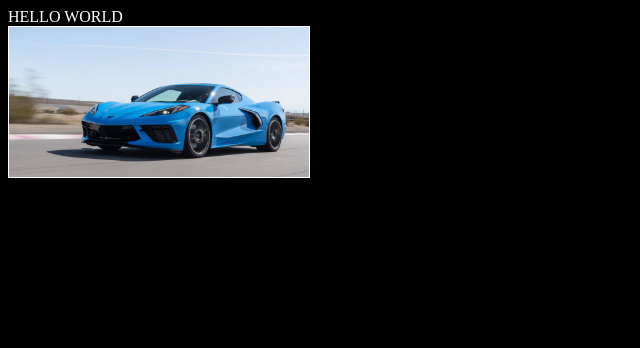
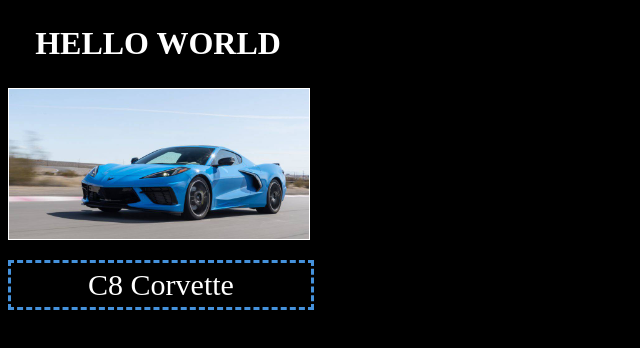
Before and after one commit to rynop/software-school, a plain HTML site: page time-to-build/index.html in a window 1280 px wide. Shown: the whole page, without its empty margins (0-640 px from the left). Drawn offline with Linux system fonts and the light colour scheme.

Commit message:
choose your own adventure

```diff
--- a/lesson-5/answers/dep-test/package.json
+++ b/choose-your-own-adventure/package.json
@@ -1,9 +1,10 @@
 {
-  "name": "dep-test",
+  "name": "choose-your-own-adventure",
   "version": "1.0.0",
   "main": "index.js",
   "license": "MIT",
   "dependencies": {
-    "colors": "^1.4.0"
+    "colors": "^1.4.0",
+    "prompt-sync": "^4.2.0"
   }
 }
--- a/time-to-build/template.html
+++ b/time-to-build/index.html
@@ -8,9 +8,10 @@
         max-width: 100%;
         display: block;
       }
+
       body {
-          background-color: black;
-          color: white;
+        background-color: black;
+        color: white;
       }
 
       @keyframes slideInFromRight {
@@ -26,11 +27,31 @@
         animation: 1s ease-out 0s 1 slideInFromRight;
         width: 300px;
       }
+
+      #title {
+        text-transform: uppercase;
+      }
+
+      #sub-title {
+        font-size: 30px;
+        border: 3px dashed #4592dc;
+      }
+
+      #title,
+      #sub-title {
+        margin-top: 20px;
+        width: 300px;
+        text-align: center;
+        padding: 5px 0px;
+      }
     </style>
-    <script></script>
   </head>
   <body>
-    HELLO WORLD
+    <h1 id="title">hello world</h1>
     <div class="car"><img src="assets/c8.jpg" /></div>
+    <div id="sub-title"></div>
+    <script>
+      document.getElementById("sub-title").innerHTML = "C8 Corvette";
+    </script>
   </body>
 </html>
```
Also changed, not shown: choose-your-own-adventure/index.js (added, +20 -0 lines), 2 other files.
